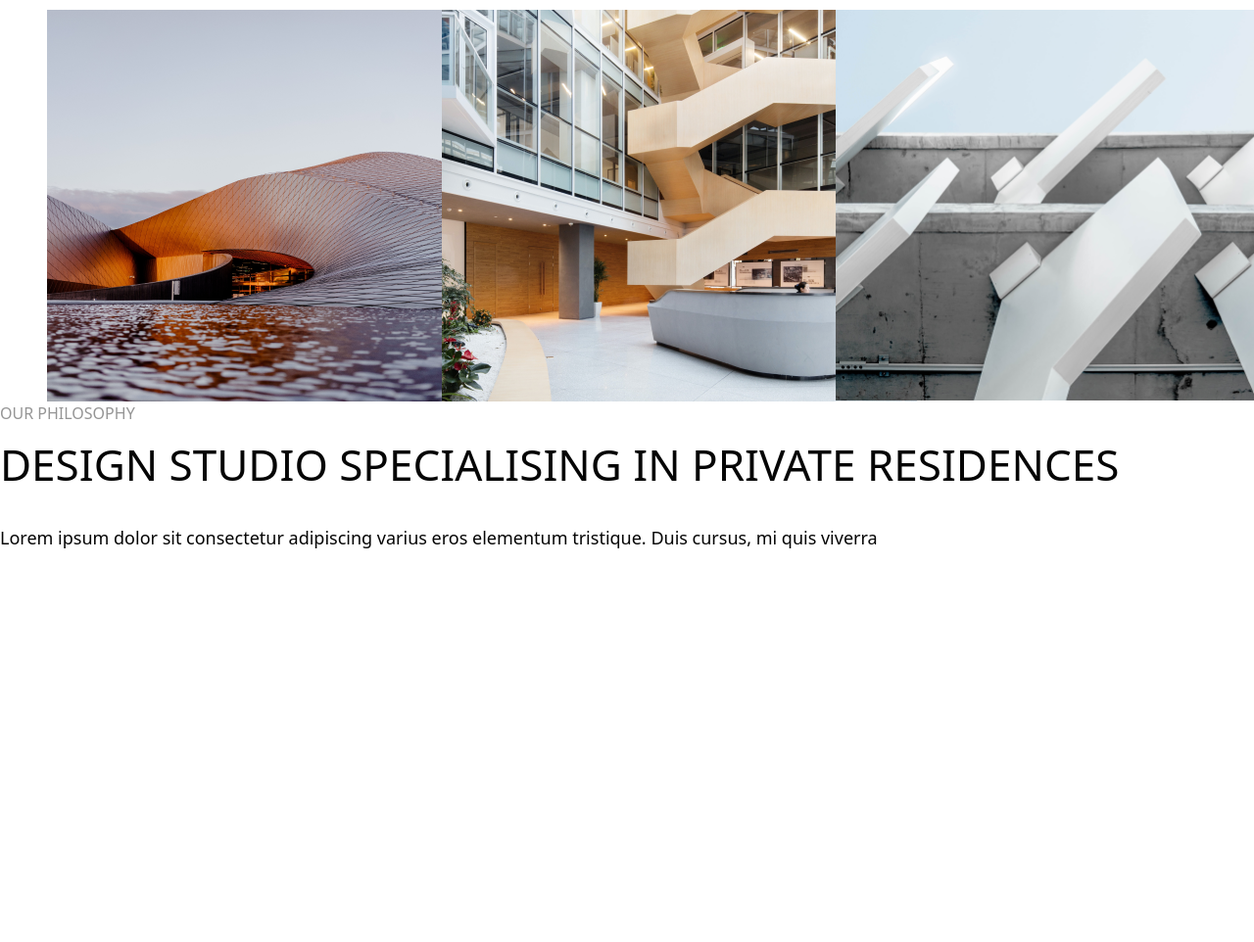
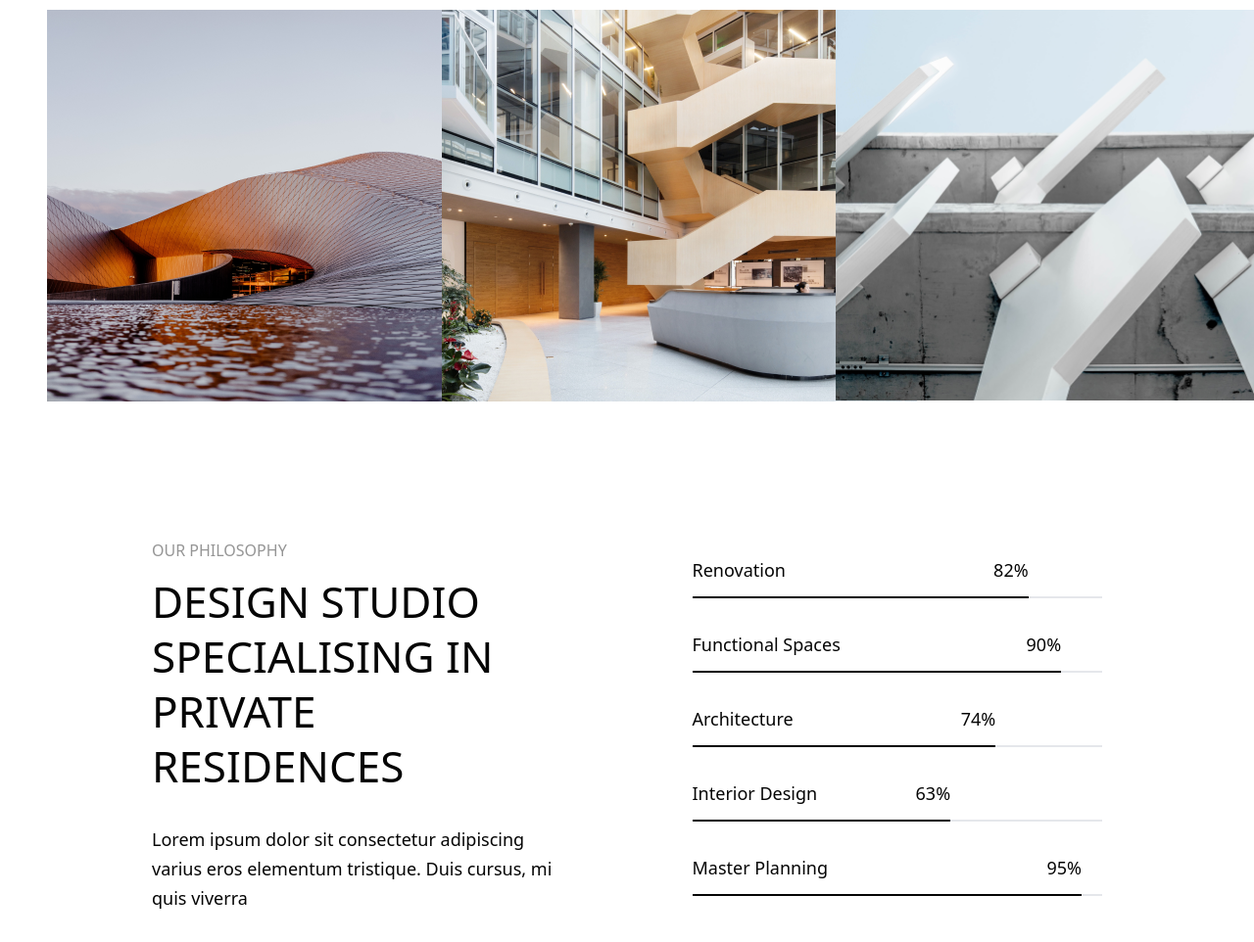
Before and after one commit to Mh-Monzil/arcatec, a website built with Vite: page index.html in a window 1280 px wide. Shown: the part 4397-5359 px from the top of the page at 98% size. Before the commit the page ends 4961 px from the top, so only its background shows below. Built offline with nearby package versions, Linux system fonts and the light colour scheme.

Commit message:
done: philosophy done

```diff
--- a/index.html
+++ b/index.html
@@ -405,9 +405,9 @@
       </section>
 
       <!-- our philosophy  -->
-      <section>
+      <section class="text-primaryBlack px-[155px] py-[140px] flex items-center justify-between gap-[133px]">
         <!-- left  -->
-        <div class="text-primaryBlack">
+        <div class="w-1/2" >
           <p class="uppercase text-ash font-medium leading-6">our Philosophy</p>
           <h2 class="text-[44px] font-medium leading-[56px] uppercase pt-3">
             Design Studio Specialising in Private Residences
@@ -416,6 +416,61 @@
             Lorem ipsum dolor sit consectetur adipiscing varius eros elementum tristique. Duis cursus, mi quis viverra
           </p>
         </div>
+
+        <!-- right  -->
+        <div class="w-1/2 space-y-8">
+          <!-- progress 1 -->
+          <div>
+            <div class="w-[82%] flex items-center justify-between text-lg font-medium leading-[30px]">
+              <p>Renovation</p>
+              <p>82%</p>
+            </div>
+            <div class="w-full bg-gray-200 h-[2px] mt-3">
+              <div class="w-[82%] bg-primaryBlack h-[2px]"></div>
+            </div>
+          </div>
+          <!-- progress 2 -->
+          <div>
+            <div class="w-[90%] flex items-center justify-between text-lg font-medium leading-[30px]">
+              <p>Functional Spaces</p>
+              <p>90%</p>
+            </div>
+            <div class="w-full bg-gray-200 h-[2px] mt-3">
+              <div class="w-[90%] bg-primaryBlack h-[2px]"></div>
+            </div>
+          </div>
+          <!-- progress 3 -->
+          <div>
+            <div class="w-[74%] flex items-center justify-between text-lg font-medium leading-[30px]">
+              <p>Architecture</p>
+              <p>74%</p>
+            </div>
+            <div class="w-full bg-gray-200 h-[2px] mt-3">
+              <div class="w-[74%] bg-primaryBlack h-[2px]"></div>
+            </div>
+          </div>
+          <!-- progress 4 -->
+          <div>
+            <div class="w-[63%] flex items-center justify-between text-lg font-medium leading-[30px]">
+              <p>Interior Design</p>
+              <p>63%</p>
+            </div>
+            <div class="w-full bg-gray-200 h-[2px] mt-3">
+              <div class="w-[63%] bg-primaryBlack h-[2px]"></div>
+            </div>
+          </div>
+          <!-- progress 5 -->
+          <div>
+            <div class="w-[95%] flex items-center justify-between text-lg font-medium leading-[30px]">
+              <p>Master Planning</p>
+              <p>95%</p>
+            </div>
+            <div class="w-full bg-gray-200 h-[2px] mt-3">
+              <div class="w-[95%] bg-primaryBlack h-[2px]"></div>
+            </div>
+          </div>
+        </div>
+
       </section>
     </main>
 
```
